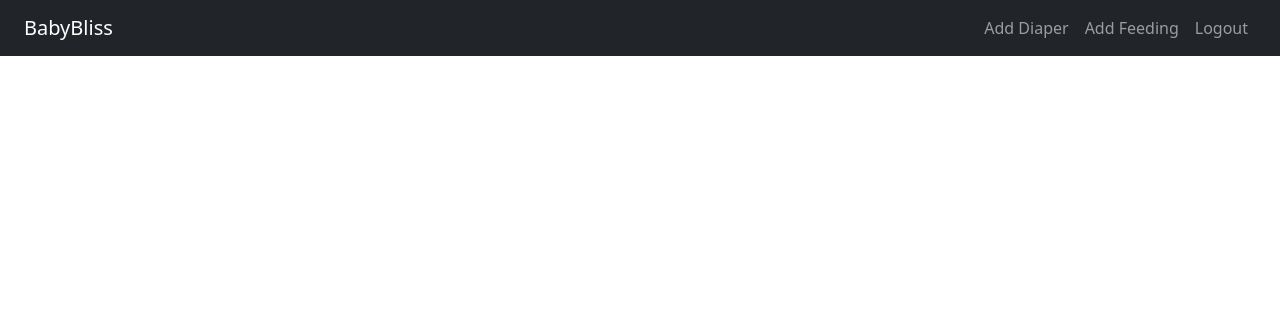
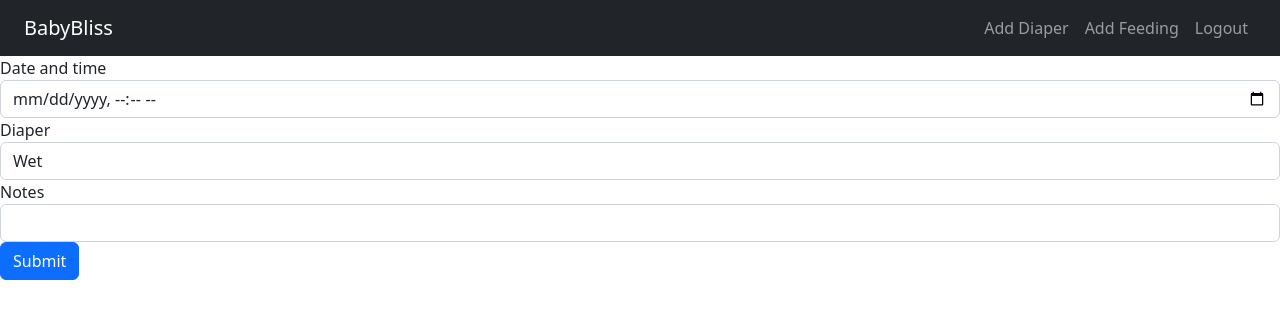
Before and after one commit to lastnameisgold/babybliss-frontend, a React (Create React App) app in the folder babybliss-app/: page /diaper in a window 1280 px wide. Shown: the top 318 px of the page. Built offline with nearby package versions, Linux system fonts and the light colour scheme; no server answers; sample sign-in values are in the browser's storage.

Commit message:
Add diaper form.

```diff
--- a/babybliss-app/src/App.js
+++ b/babybliss-app/src/App.js
@@ -6,6 +6,7 @@ import { Login } from "./components/Login";
 import { Home } from "./components/Home";
 import { Navigation } from "./components/Navigation";
 import { Logout } from "./components/Logout";
+import AddDiaper from "./components/AddDiaper";
 
 function App() {
   const [affirmations, setAffirmations] = useState([]); // State to handle affirmations
@@ -14,13 +15,14 @@ function App() {
   const [feeding, setFeeding] = useState([]); // State to handle feeding
   const [error, setError] = useState(null); // State to handle error
 
+  const [diaperContent, setDiaperContent] = useState([]);
+
   // Fetch affirmations from API
   useEffect(() => {
     const getAffirmations = async () => {
       try {
         const res = await Client.get("/affirmations/");
         setAffirmations(res.data);
-        console.log(res.data);
       } catch (error) {
         console.error("Failed to get affirmations", error);
         setError("Failed to get affirmations. Please try again."); // Set error state
@@ -35,7 +37,6 @@ function App() {
       try {
         const res = await Client.get("/babies/");
         setBaby(res.data);
-        console.log(res.data);
       } catch (error) {
         console.error("Failed to get baby", error);
         setError("Failed to get baby. Please try again."); // Set error state
@@ -50,7 +51,6 @@ function App() {
       try {
         const res = await Client.get("/diapers/");
         setDiaper(res.data);
-        console.log(res.data);
       } catch (error) {
         console.error("Failed to get diaper", error);
         setError("Failed to get diaper. Please try again."); // Set error state
@@ -65,7 +65,6 @@ function App() {
       try {
         const res = await Client.get("/feedings/");
         setFeeding(res.data);
-        console.log(res.data);
       } catch (error) {
         console.error("Failed to get feeding", error);
         setError("Failed to get feeding. Please try again."); // Set error state
@@ -73,6 +72,26 @@ function App() {
     };
     getFeeding();
   }, []);
+
+  const getDiaperContent = () => {
+    Client.get(`/diapers`).then((getDiaperContent) => {
+      setDiaperContent(getDiaperContent.data);
+    });
+  };
+
+  useEffect(() => {
+    getDiaperContent();
+  }, []);
+
+  // const getContent = () => {
+  //   Client.get(`/events`).then((getContent) => {
+  //     setEventContent(getContent.data);
+  //   });
+  // };
+
+  // useEffect(() => {
+  //   getContent();
+  // }, []);
 
   return (
     <div className="App">
@@ -91,6 +110,10 @@ function App() {
               />
             }
           />
+          <Route
+            path="/diaper"
+            element={<AddDiaper diaperContent={diaperContent} />}
+          />
           <Route path="/login" element={<Login />} />
           <Route path="/logout" element={<Logout />} />
         </Routes>
--- a/babybliss-app/src/components/AddDiaper.jsx
+++ b/babybliss-app/src/components/AddDiaper.jsx
@@ -0,0 +1,115 @@
+import { useState } from "react";
+import Client from "../services/api";
+
+export default function AddDiaper(props) {
+  // Define state variables
+  const [addDiaper, setAddDiaper] = useState([]);
+  // Define form data state variable
+  const [formData, setFormData] = useState({
+    log: "",
+    diaper: "",
+    rash: "",
+    notes: "",
+  });
+
+  // Load form data from localStorage
+  const handleChange = (e) => {
+    setFormData({ ...formData, [e.target.name]: e.target.value });
+  };
+
+  // Handle form submission
+  const handleSubmit = async (e) => {
+    // Save form data to localStorage
+    const formDataString = JSON.stringify(formData);
+    localStorage.setItem("formData", formDataString);
+
+    // Prevent page refresh
+    e.preventDefault();
+    console.log(formData);
+
+    // Send form data to API
+    const res = await Client.post("/diapers/", formData);
+    console.log(res.data);
+    setAddDiaper(res.data);
+  };
+
+  return (
+    <div>
+      <form>
+        <div className="form-group">
+          <label htmlFor="log">Date and time</label>
+          <input
+            type="datetime-local"
+            className="form-control"
+            id="log"
+            name="log"
+            value={formData.log}
+            onChange={handleChange}
+          />
+
+          <label htmlFor="diaper">Diaper</label>
+          <select
+            className="form-control"
+            id="diaper"
+            name="diaper"
+            value={formData.diaper}
+            onChange={handleChange}
+          >
+            <option value="1">Wet</option>
+            <option value="2">Dirty</option>
+          </select>
+
+          {/* <label htmlFor="rash">Rash</label>
+          <select
+            className="form-control"
+            id="rash"
+            name="rash"
+            value={formData.rash}
+            onChange={handleChange}
+          >
+            <option value="1">Yes</option>
+            <option value="2">No</option>
+          </select> */}
+
+          <label htmlFor="notes">Notes</label>
+          <input
+            type="text"
+            className="form-control"
+            id="notes"
+            name="notes"
+            value={formData.notes}
+            onChange={handleChange}
+          />
+
+          {/* <label htmlFor="baby">Baby</label>
+          <select
+            className="form-control"
+            id="baby"
+            name="baby"
+            value={formData.baby}
+            onChange={handleChange}
+          >
+            <option value="1">Baby 1</option>
+            <option value="2">Baby 2</option>
+          </select> */}
+
+          <button
+            type="submit"
+            className="btn btn-primary"
+            onClick={handleSubmit}
+          >
+            Submit
+          </button>
+        </div>
+      </form>
+      {addDiaper && (
+        <div>
+          <h2>{addDiaper.log}</h2>
+          <h2>{addDiaper.diaper}</h2>
+          <h2>{addDiaper.rash}</h2>
+          <h2>{addDiaper.notes}</h2>
+        </div>
+      )}
+    </div>
+  );
+}
--- a/babybliss-app/src/components/Home.jsx
+++ b/babybliss-app/src/components/Home.jsx
@@ -4,7 +4,6 @@ import axios from "axios";
 
 // Define the Login function.
 export const Home = (props) => {
-  console.log(props);
   // Randomly select an affirmation from the affirmations array.
   const rand = Math.floor(Math.random() * props.affirmations.length);
 
@@ -54,7 +53,7 @@ export const Home = (props) => {
               return (
                 // Render diaper and feeding events
                 <div
-                  className="diaper-feeding-container text-bg-primary w-100 p-4 rounded-3 text-left justify-content-left align-items-left"
+                  className="diaper-and-feeding-container text-bg-primary w-100 p-4 rounded-3 text-left justify-content-left align-items-left"
                   key={event.id}
                 >
                   {event.diaper ? (
@@ -72,11 +71,16 @@ export const Home = (props) => {
                     </>
                   )}
                   <p>
-                    Date: {logDateString} at {logTimeString}
+                    {logDateString} at {logTimeString}
                   </p>
-                  <p>Name: {event.baby.name}</p>
                   {event.notes && event.notes !== "" && (
-                    <p>Note: {event.notes}</p>
+                    <p>
+                      <span>
+                        <small className="text-uppercase">Note</small>
+                      </span>
+                      <br />
+                      {event.notes}
+                    </p>
                   )}
                 </div>
               );
--- a/babybliss-app/src/components/Navigation.jsx
+++ b/babybliss-app/src/components/Navigation.jsx
@@ -20,7 +20,7 @@ export function Navigation() {
         <Nav>
           {isAuth ? (
             <>
-              <Nav.Link href="#">Add Diaper</Nav.Link>
+              <Nav.Link href="/diaper">Add Diaper</Nav.Link>
               <Nav.Link href="#">Add Feeding</Nav.Link>
               <Nav.Link href="/logout">Logout</Nav.Link>
             </>
```
